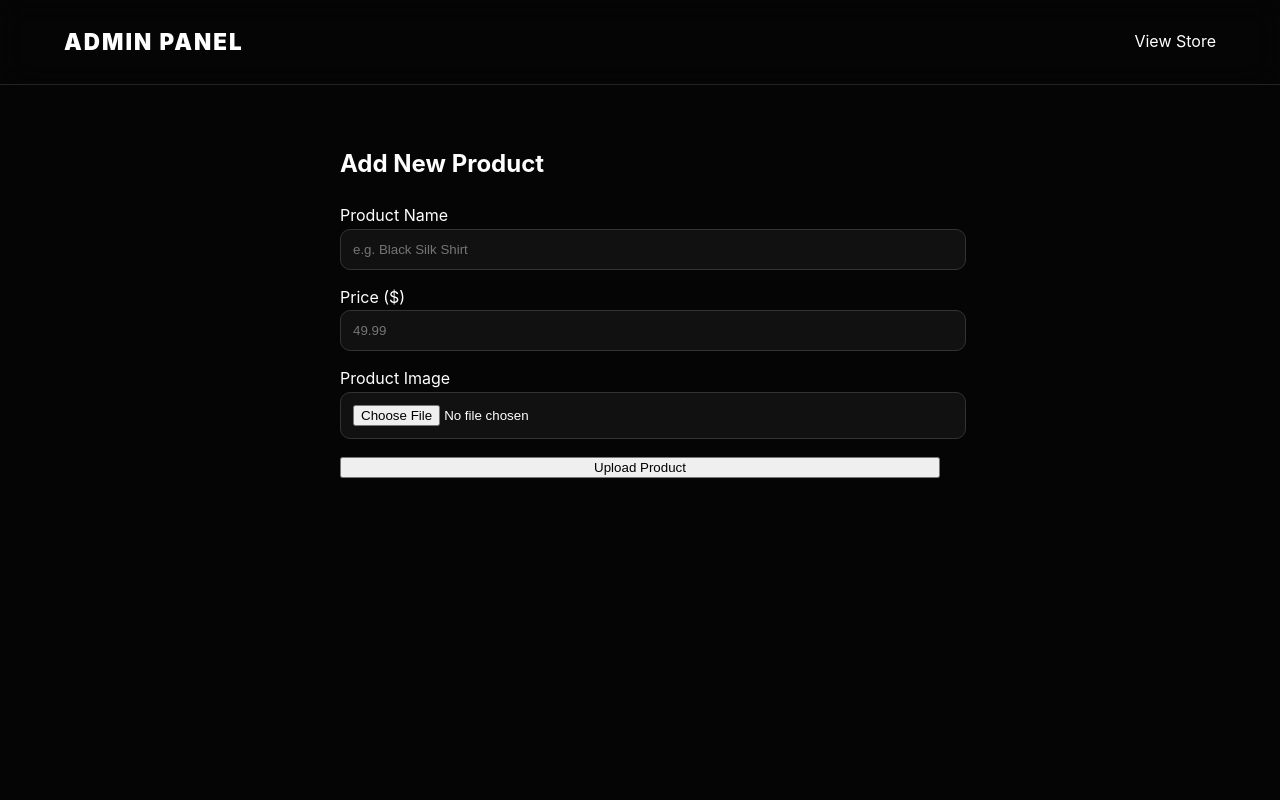
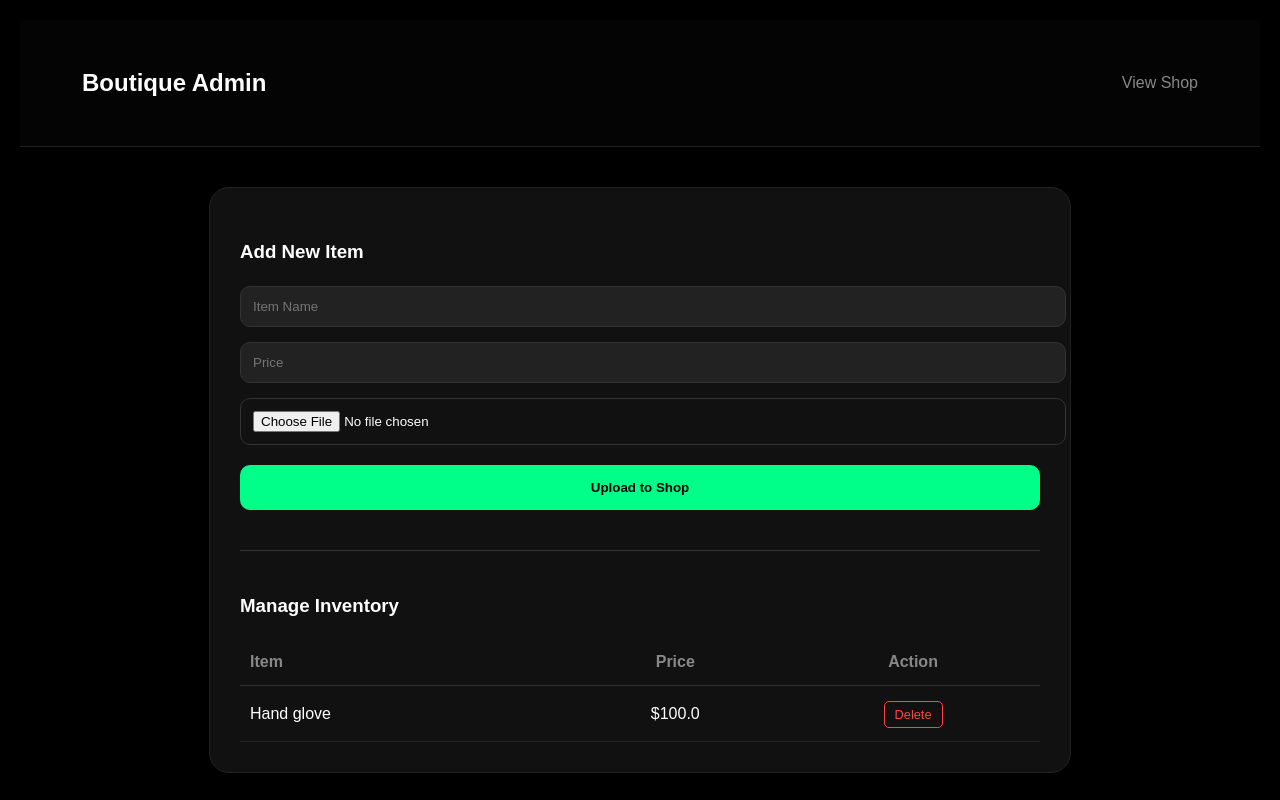
Before and after one commit to TRAPQUEEN101/clothe, a Flask app: page /admin in a window 1280 px wide. Run offline with Flask 3, Linux system fonts and the light colour scheme; the visitor is signed in with stand-in values (Sample User, id 1); data comes from the database, SQL or seed files in the repository; both versions use the stored data as it was after the commit.

Commit message:
Admin can now delete items

```diff
--- a/app.py
+++ b/app.py
@@ -4,11 +4,9 @@ from collections import Counter
 from functools import wraps
 
 app = Flask(__name__)
-# FIXED: You MUST have a secret key for sessions to work
 app.secret_key = 'anyona_secret_key_123'
 app.config['UPLOAD_FOLDER'] = 'static/uploads'
 
-# --- SECURITY CONFIG ---
 ADMIN_PASSWORD = "Anyona"
 
 def login_required(f):
@@ -24,8 +22,6 @@ def get_db_connection():
     conn.row_factory = sqlite3.Row
     return conn
 
-# --- USER ROUTES ---
-
 @app.route('/')
 def index():
     conn = get_db_connection()
@@ -39,8 +35,6 @@ def product_detail(item_id):
     item = conn.execute("SELECT * FROM clothes WHERE id = ?", (item_id,)).fetchone()
     conn.close()
     return render_template('product.html', item=item, cart_count=len(session.get('cart', [])))
-
-# --- SHOPPING CART ROUTES ---
 
 @app.route('/add_to_cart/<int:item_id>')
 def add_to_cart(item_id):
@@ -77,41 +71,26 @@ def cart():
         qty = counts[r['id']]
         subtotal = r['price'] * qty
         total += subtotal
-        display_items.append({
-            'id': r['id'],
-            'name': r['name'],
-            'price': r['price'],
-            'qty': qty,
-            'subtotal': subtotal
-        })
+        display_items.append({'id': r['id'], 'name': r['name'], 'price': r['price'], 'qty': qty, 'subtotal': subtotal})
 
     return render_template('cart.html', display_items=display_items, total=total)
-
-# --- ADMIN ROUTES ---
 
 @app.route('/admin/login', methods=['GET', 'POST'])
 def admin_login():
     if request.method == 'POST':
-        # Added .strip() to remove accidental spaces from the input
         input_password = request.form.get('password', '').strip()
-
         if input_password == ADMIN_PASSWORD:
-            session.permanent = True # Keep session alive
+            session.permanent = True
             session['admin_logged_in'] = True
             return redirect(url_for('admin'))
         else:
-            flash("Invalid Password")
             return "<h1>Access Denied</h1>", 403
     return render_template('login.html')
-
-@app.route('/admin/logout')
-def admin_logout():
-    session.clear() # Clear everything on logout
-    return redirect(url_for('index'))
 
 @app.route('/admin', methods=['GET', 'POST'])
 @login_required
 def admin():
+    conn = get_db_connection()
     if request.method == 'POST':
         name = request.form['name']
         price = request.form['price']
@@ -120,16 +99,27 @@ def admin():
             if not os.path.exists(app.config['UPLOAD_FOLDER']):
                 os.makedirs(app.config['UPLOAD_FOLDER'])
             file.save(os.path.join(app.config['UPLOAD_FOLDER'], file.filename))
-            with get_db_connection() as conn:
-                conn.execute("INSERT INTO clothes (name, price, img) VALUES (?, ?, ?)", (name, price, file.filename))
-        return redirect(url_for('index'))
-    return render_template('admin.html')
+            conn.execute("INSERT INTO clothes (name, price, img) VALUES (?, ?, ?)", (name, price, file.filename))
+            conn.commit()
+        return redirect(url_for('admin'))
 
-# --- CHECKOUT ---
+    items = conn.execute("SELECT * FROM clothes").fetchall()
+    conn.close()
+    return render_template('admin.html', items=items)
+
+@app.route('/admin/delete/<int:item_id>')
+@login_required
+def delete_item(item_id):
+    conn = get_db_connection()
+    conn.execute("DELETE FROM clothes WHERE id = ?", (item_id,))
+    conn.commit()
+    conn.close()
+    return redirect(url_for('admin'))
 
 @app.route('/complete_order', methods=['POST'])
 def complete_order():
-    customer_name = request.form.get('customer_name')
+    name = request.form.get('customer_name')
+    phone = request.form.get('customer_phone')
     lat = request.form.get('lat')
     lon = request.form.get('lon')
 
@@ -140,22 +130,20 @@ def complete_order():
     conn.close()
 
     whatsapp_number = "+254702872541"
-    message = f"New Order from: *{customer_name}*\n\n"
+    message = f"🛍️ *New Order Detail*\n👤 *Name:* {name}\n📞 *Phone:* {phone}\n\n🛒 *Items:*\n"
+
     total = 0
     for row in rows:
         qty = counts[row['id']]
         total += row['price'] * qty
         message += f"• {row['name']} (x{qty})\n"
 
-    message += f"\n*Total: ${total}*"
-
+    message += f"\n💰 *Total: ${total}*"
     if lat and lon:
-        message += f"\n\n📍 *Delivery Location:* https://www.google.com/maps?q={lat},{lon}"
+        message += f"\n📍 *Map:* https://www.google.com/maps?q={lat},{lon}"
 
     session.pop('cart', None)
     return redirect(f"https://wa.me/{whatsapp_number}?text={urllib.parse.quote(message)}")
-
-# --- START SERVER ---
 
 if __name__ == '__main__':
     with get_db_connection() as conn:
--- a/templates/admin.html
+++ b/templates/admin.html
@@ -1,25 +1,51 @@
 <!DOCTYPE html>
 <html>
 <head>
-    <title>Admin Panel</title>
     <link rel="stylesheet" href="{{ url_for('static', filename='css/style.css') }}">
+    <title>Admin Dashboard</title>
 </head>
-<body>
-    <nav>
-        <a href="/" class="logo">ADMIN PANEL</a>
-        <a href="/" style="color: white; text-decoration: none;">View Store</a>
+<body style="background: #000; color: #fff; font-family: sans-serif; padding: 20px;">
+    <nav style="display: flex; justify-content: space-between; align-items: center; margin-bottom: 40px;">
+        <h2>Boutique Admin</h2>
+        <a href="/" style="color: #888; text-decoration: none;">View Shop</a>
     </nav>
-    <div class="container" style="max-width: 600px;">
-        <h2>Add New Product</h2>
-        <form method="POST" enctype="multipart/form-data">
-            <label>Product Name</label>
-            <input type="text" name="name" placeholder="e.g. Black Silk Shirt" required>
-            <label>Price ($)</label>
-            <input type="number" step="0.01" name="price" placeholder="49.99" required>
-            <label>Product Image</label>
-            <input type="file" name="image" required>
-            <button type="submit" class="btn-add" style="width: 100%; cursor: pointer;">Upload Product</button>
+
+    <div style="max-width: 800px; margin: 0 auto; background: #111; padding: 30px; border-radius: 20px; border: 1px solid #222;">
+        <h3>Add New Item</h3>
+        <form action="/admin" method="POST" enctype="multipart/form-data">
+            <input type="text" name="name" placeholder="Item Name" required style="width: 100%; padding: 12px; margin-bottom: 15px; border-radius: 10px; border: 1px solid #333; background: #222; color: white;">
+            <input type="number" step="0.01" name="price" placeholder="Price" required style="width: 100%; padding: 12px; margin-bottom: 15px; border-radius: 10px; border: 1px solid #333; background: #222; color: white;">
+            <input type="file" name="image" required style="margin-bottom: 20px; display: block;">
+            <button type="submit" style="background: #00ff88; color: black; border: none; padding: 15px 30px; border-radius: 10px; font-weight: bold; cursor: pointer; width: 100%;">Upload to Shop</button>
         </form>
+
+        <hr style="margin: 40px 0; border: 0; border-top: 1px solid #333;">
+
+        <h3>Manage Inventory</h3>
+        <table style="width: 100%; border-collapse: collapse;">
+            <thead>
+                <tr style="color: #888; border-bottom: 1px solid #333;">
+                    <th style="padding: 10px; text-align: left;">Item</th>
+                    <th style="padding: 10px;">Price</th>
+                    <th style="padding: 10px;">Action</th>
+                </tr>
+            </thead>
+            <tbody>
+                {% for item in items %}
+                <tr style="border-bottom: 1px solid #222;">
+                    <td style="padding: 15px 10px;">{{ item.name }}</td>
+                    <td style="padding: 15px 10px; text-align: center;">${{ item.price }}</td>
+                    <td style="padding: 15px 10px; text-align: center;">
+                        <a href="{{ url_for('delete_item', item_id=item.id) }}"
+                           onclick="return confirm('Are you sure?')"
+                           style="color: #ff4444; text-decoration: none; border: 1px solid #ff4444; padding: 5px 10px; border-radius: 5px; font-size: 0.8rem;">
+                           Delete
+                        </a>
+                    </td>
+                </tr>
+                {% endfor %}
+            </tbody>
+        </table>
     </div>
 </body>
 </html>
```
Also changed, not shown: database.db.
